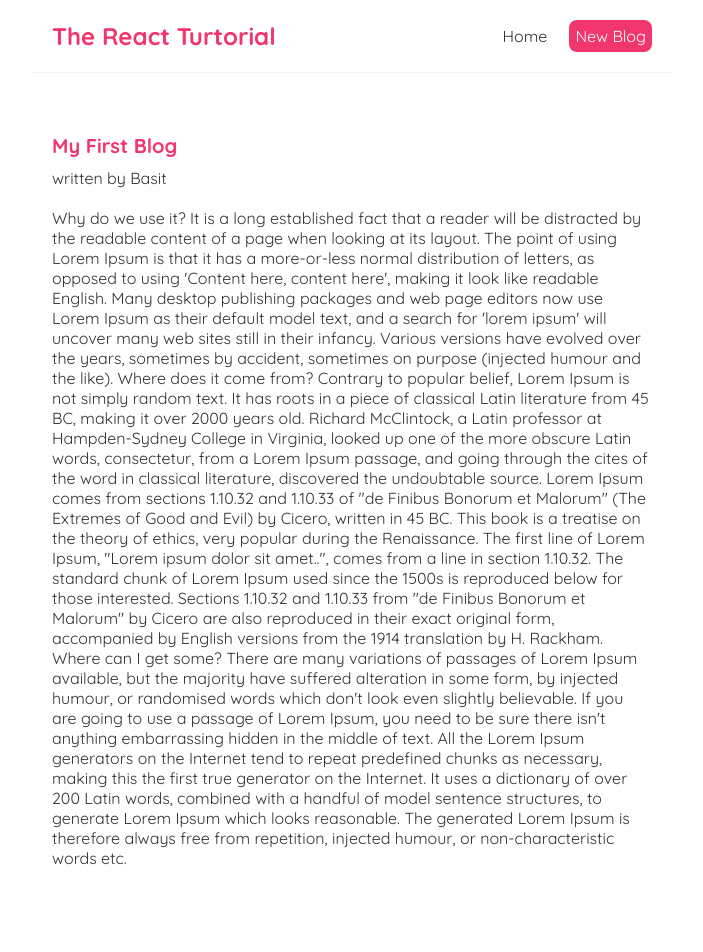
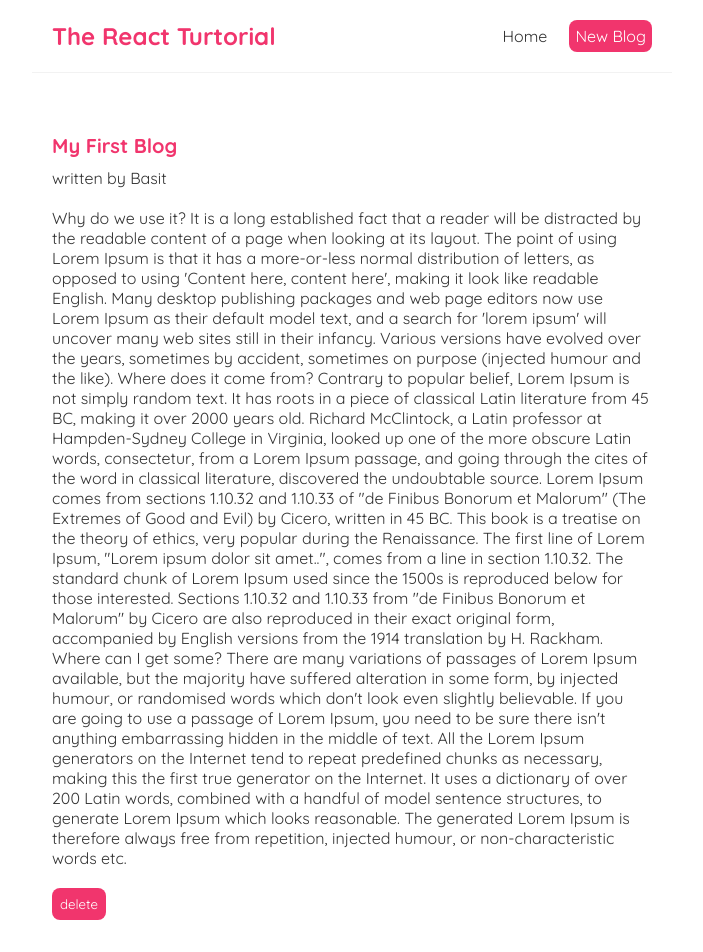
Before and after one commit to Abdulbasit182000/Forntend-2, a React (Create React App) app in the folder firstapp/: page /blogs/1 in a window 1280 px wide. Shown: the top 952 px of the page, without its empty margins (288-991 px from the left). Built offline with nearby package versions, Linux system fonts and the light colour scheme; data requests are answered from the project's data file.

Commit message:
Made Delete requests

```diff
--- a/firstapp/src/Cpmponents/BlogDetails.js
+++ b/firstapp/src/Cpmponents/BlogDetails.js
@@ -1,9 +1,19 @@
-import { useParams } from "react-router-dom";
+import { useNavigate, useParams } from "react-router-dom";
 import useFetch from "../usefetch";
 
 const BlogDetails = () => {
     const {id} = useParams();
     const {data: blog , isLoading: isLoading} = useFetch('http://localhost:8000/blogs/' + id);
+    const navigate = useNavigate();
+
+    const handleCLick = () => {
+        fetch(`http://localhost:8000/blogs/${id}`, {
+            method: 'DELETE'
+        }).then(() => {
+            navigate('/');
+        })
+    }
+
     return (
         <div className="blog-details">
             {isLoading && <div>Loading....</div>}
@@ -12,6 +22,7 @@
                     <h2>{blog.title}</h2>
                     <p>written by {blog.author}</p>
                     <div>{blog.body}</div>
+                    <button onClick={handleCLick}>delete</button>
                 </article>
             )}
         </div>
--- a/firstapp/src/Cpmponents/create.js
+++ b/firstapp/src/Cpmponents/create.js
@@ -1,9 +1,11 @@
 import { useState } from "react";
+import {useNavigate} from 'react-router-dom'
 
 const Create = () => {
     const [title, setTitle] = useState('')
     const [body, setBody] = useState('')
     const [author, setAuthor] = useState('Ali')
+    const navigate = useNavigate();
 
     const handleSubmit = (e) => {
         e.preventDefault()
@@ -15,6 +17,7 @@
             body: JSON.stringify(blog)
         }).then( ()=> {
             console.group('new blog added')
+            navigate('/')
         })
     }
 
--- a/firstapp/src/index.css
+++ b/firstapp/src/index.css
@@ -55,6 +55,14 @@
 .blog-details div {
   margin: 20px 0;
 }
+.blog-details button{
+  background: #f1356d;
+  color: #fff;
+  border: 0;
+  padding: 8px;
+  border-radius: 8px;
+  cursor: pointer;
+}
 .create input, .create textarea, .create select{
   width: 100px;
   padding: 6px 10px;
```
